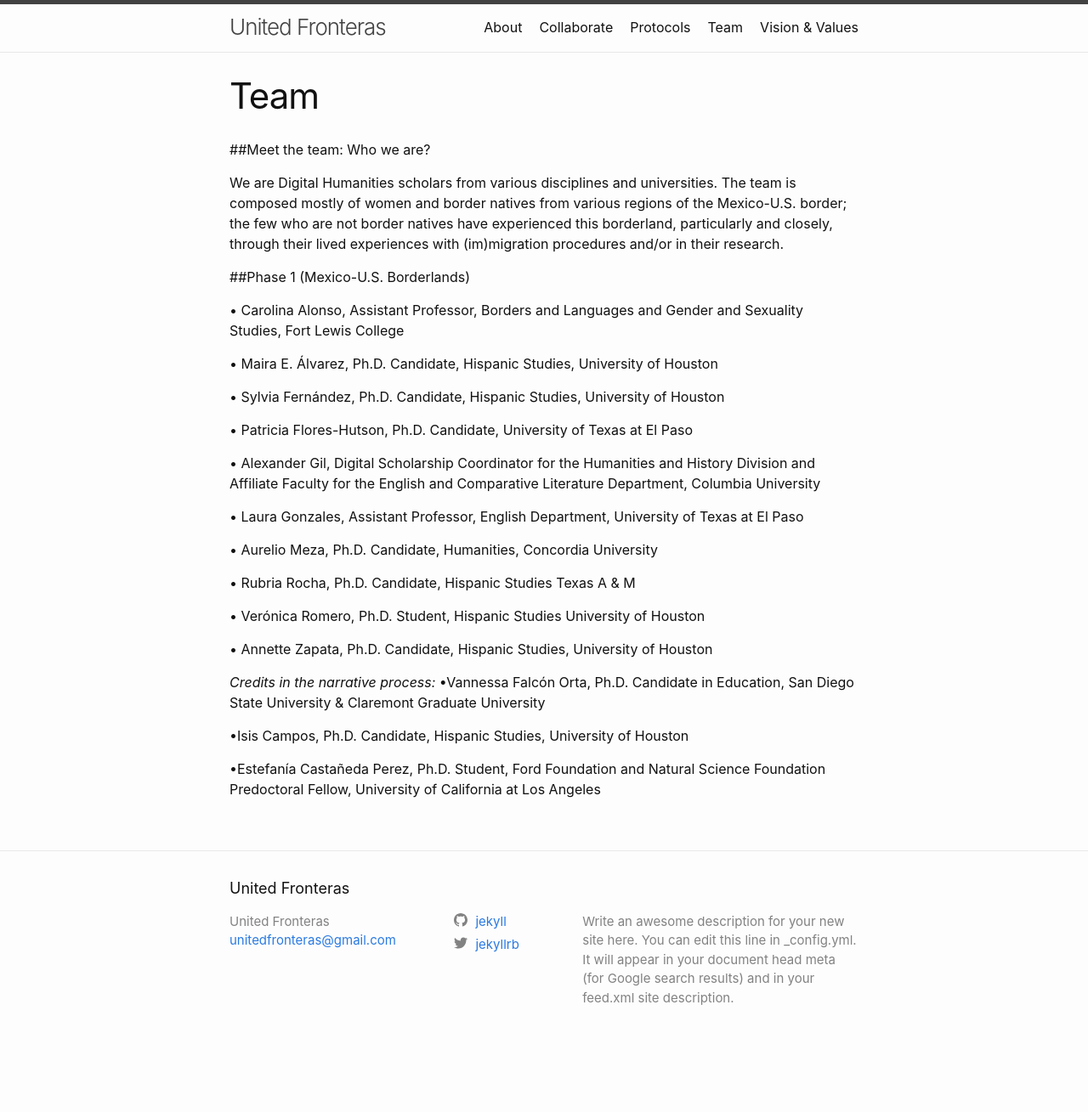
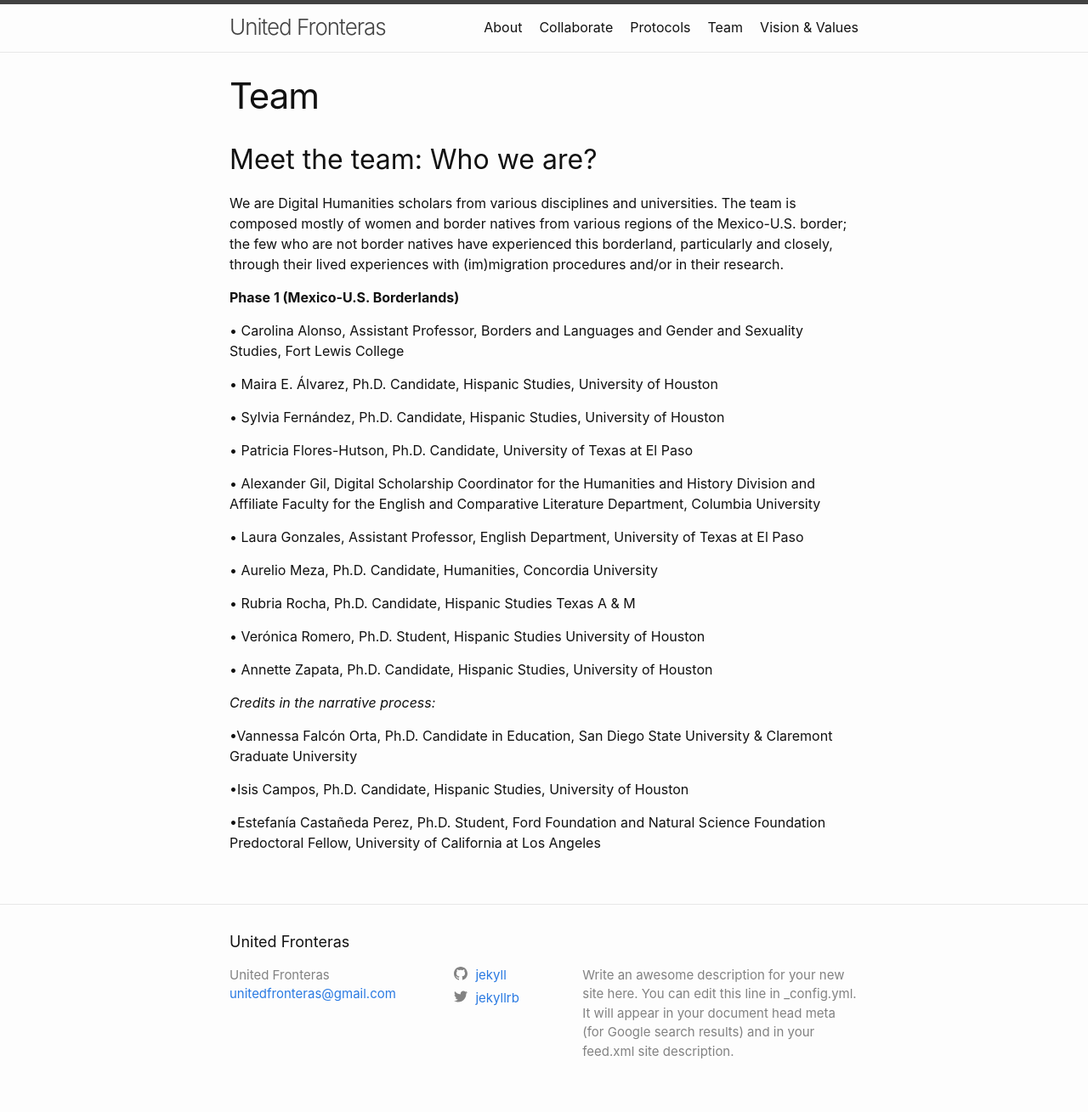
Before and after one commit to sferna109/United-Fronteras-, a Jekyll site: the page built from team.md, in a window 1280 px wide. Shown: the whole page at 85% size. Built offline with Jekyll 4.4.1, drawn with Linux system fonts in a browser that asks for light colours; before the commit the page ends 1246 px from its top, so only the background shows below that.

```diff
--- a/team.md
+++ b/team.md
@@ -4,11 +4,11 @@ title: Team
 permalink: /team/
 ---
 
-##Meet the team: Who we are?
+## Meet the team: Who we are?
 
 We are Digital Humanities scholars from various disciplines and universities. The team is composed mostly of women and border natives from various regions of the Mexico-U.S. border; the few who are not border natives have experienced this borderland, particularly and closely, through their lived experiences with (im)migration procedures and/or in their research.
 
-##Phase 1 (Mexico-U.S. Borderlands)
+**Phase 1 (Mexico-U.S. Borderlands)**
 
 • Carolina Alonso, Assistant Professor, Borders and Languages and Gender and Sexuality Studies, Fort Lewis College
 
@@ -32,6 +32,7 @@ We are Digital Humanities scholars from various disciplines and universities. Th
 
 
 *Credits in the narrative process:*
+
 •Vannessa Falcón Orta, Ph.D. Candidate in Education, San Diego State University & Claremont Graduate University
 
 •Isis Campos, Ph.D. Candidate, Hispanic Studies, University of Houston
```
